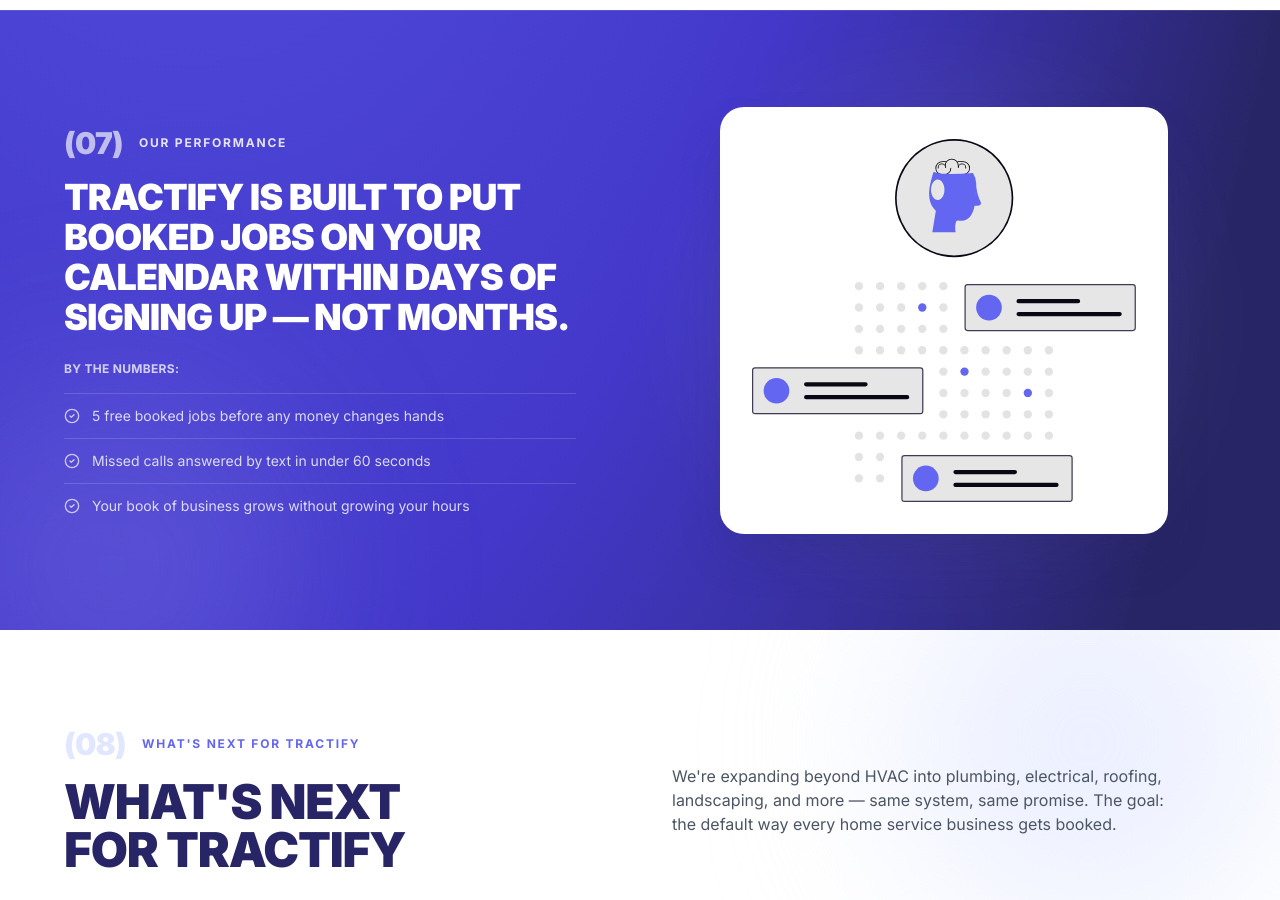
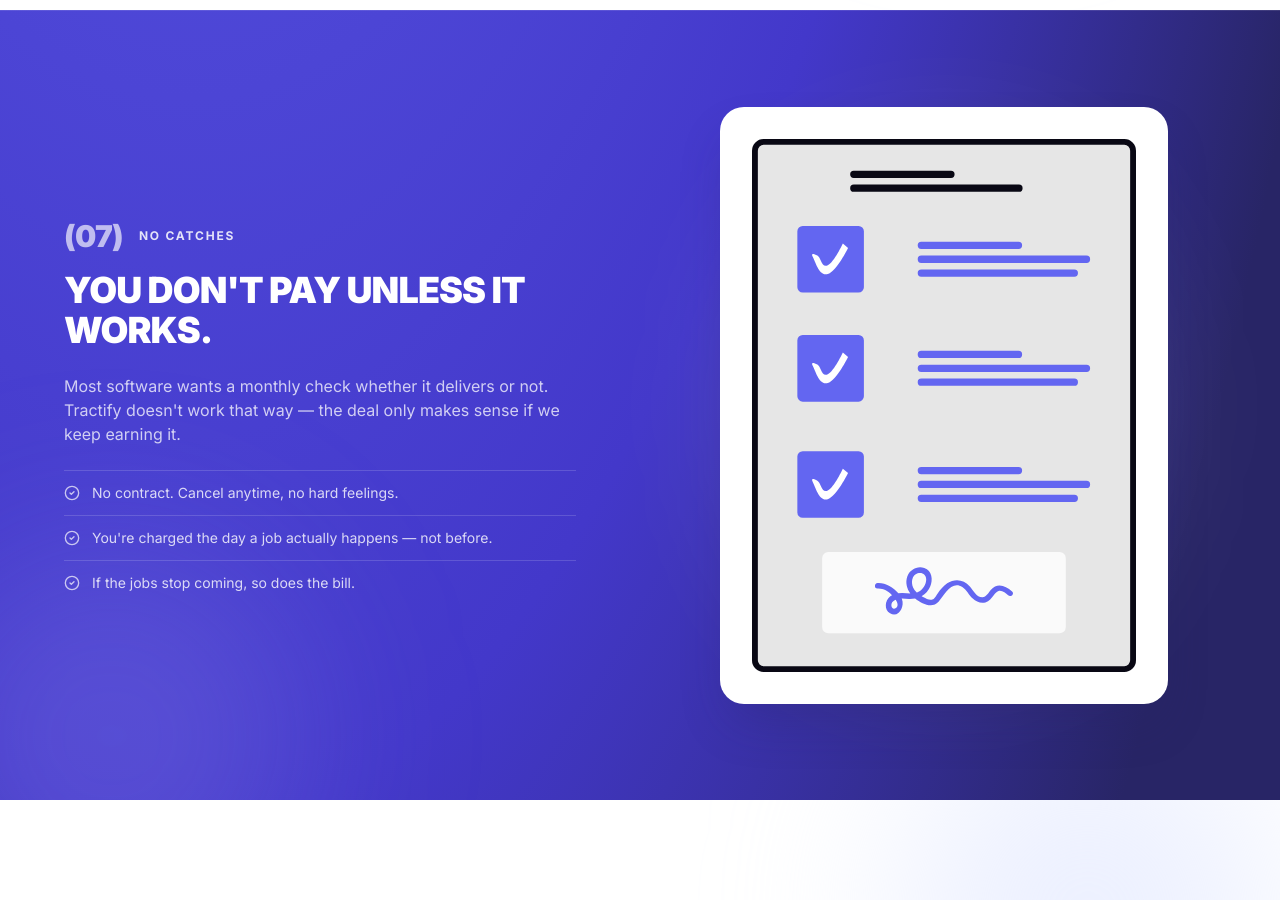
Before and after one commit to ProBookHQ-source/probook-hq, a React (Vite) app in the folder frontend/: page / in a window 1280 px wide. Shown: the part 5120-6020 px from the top of the page. Built offline with nearby package versions, Linux system fonts and the light colour scheme; no server answers.

Commit message:
Rewrite Performance section as No Catches billing honesty section — removes duplicate stat-strip content

```diff
--- a/frontend/src/pages/LandingPage.jsx
+++ b/frontend/src/pages/LandingPage.jsx
@@ -636,17 +636,20 @@
             <div>
               <div className="flex items-center gap-4 mb-4">
                 <PageNumber n="07" />
-                <Eyebrow>Our Performance</Eyebrow>
+                <Eyebrow>No Catches</Eyebrow>
               </div>
               <h2 className="font-display text-white text-2xl sm:text-4xl leading-[1.05] tracking-tight mb-6">
-                TRACTIFY IS BUILT TO PUT BOOKED JOBS ON YOUR CALENDAR WITHIN DAYS OF SIGNING UP — NOT MONTHS.
+                YOU DON'T PAY UNLESS IT WORKS.
               </h2>
-              <p className="text-white/75 text-xs font-bold uppercase tracking-wide mb-4">By the numbers:</p>
+              <p className="text-white/75 text-sm sm:text-base leading-relaxed mb-6 max-w-lg">
+                Most software wants a monthly check whether it delivers or not. Tractify doesn't
+                work that way — the deal only makes sense if we keep earning it.
+              </p>
               <div className="space-y-3 max-w-lg">
                 {[
-                  '5 free booked jobs before any money changes hands',
-                  'Missed calls answered by text in under 60 seconds',
-                  'Your book of business grows without growing your hours',
+                  'No contract. Cancel anytime, no hard feelings.',
+                  "You're charged the day a job actually happens — not before.",
+                  'If the jobs stop coming, so does the bill.',
                 ].map(item => (
                   <div key={item} className="flex items-start gap-3 border-t border-white/15 pt-3">
                     <CheckCircle2 className="w-4 h-4 text-white/70 shrink-0 mt-0.5" />
@@ -656,8 +659,8 @@
               </div>
             </div>
             <Illustration
-              src="/illustrations/undraw_ai-data-extraction_soxc.svg"
-              alt="Automated data and reporting"
+              src="/illustrations/undraw_contract-signed_vutk.svg"
+              alt="A simple, fair agreement"
               className="w-full max-w-md mx-auto"
             />
           </div>
```
Also changed, not shown: frontend/vite.config.js.timestamp-1786946175970-e4c9ddaf8001.mjs (added, +21 -0 lines).
